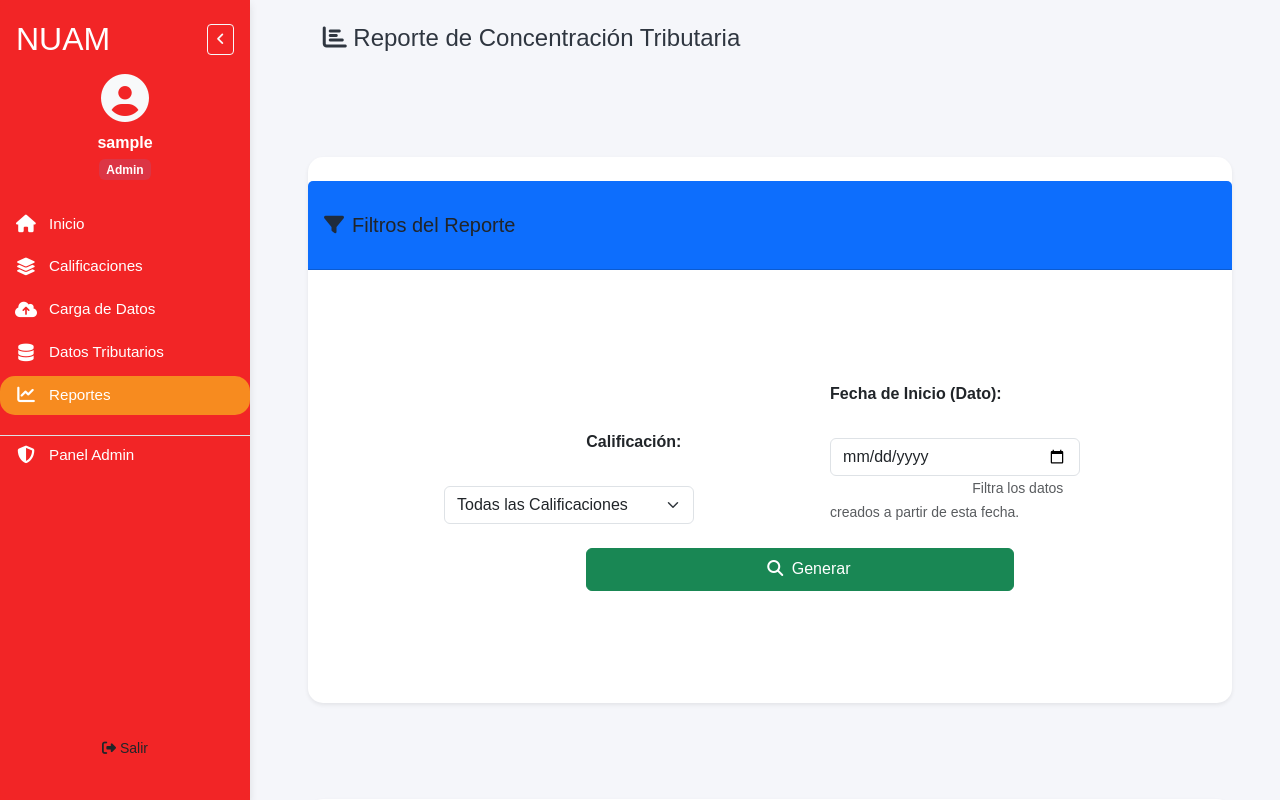
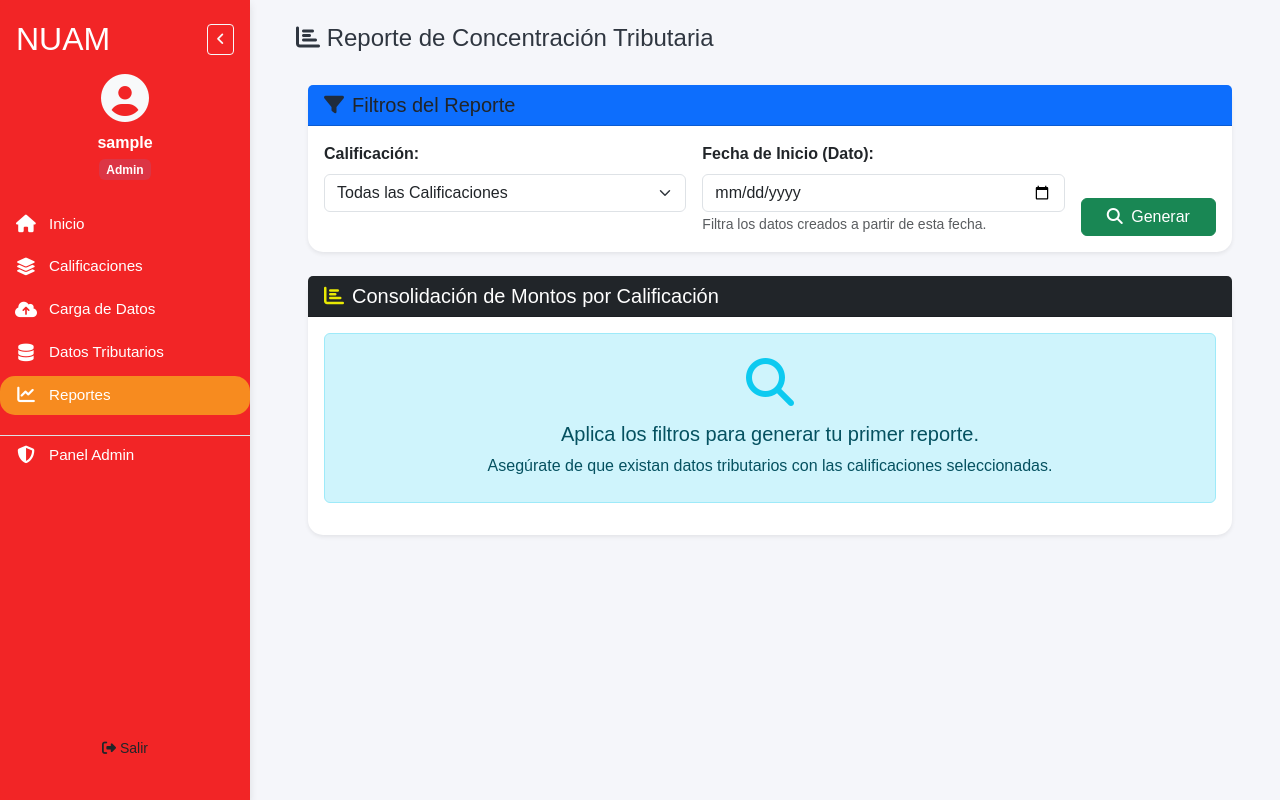
Before and after one commit to sbstn-00/NuamSoft, a Django app: page /reportes/ in a window 1280 px wide. Shown: the top 800 px of the page. Run offline with Django 5.2, Linux system fonts and the light colour scheme; the visitor is signed in with stand-in values (Sample User, id 1); data that the repository does not hold is empty.

Commit message:
reportes

```diff
--- a/ItemApp/templates/reportes.html
+++ b/ItemApp/templates/reportes.html
@@ -1,219 +1,409 @@
 {% extends 'dashboard_base.html' %}
+
 {% load static %}
 
+
+
 {% block dashboard_title %}
+
     Reportes Analíticos
+
 {% endblock %}
 
+
+
 {% block dashboard_page_title %}
+
     <i class="fas fa-chart-bar"></i> Reporte de Concentración Tributaria
+
 {% endblock %}
 
+
+
 {% block dashboard_content %}
+
 <div class="container-fluid">
+
     {% if messages %}
+
         {% for message in messages %}
+
             <div class="alert alert-{{ message.tags }} alert-dismissible fade show" role="alert">
+
                 {{ message }}
+
                 <button type="button" class="btn-close" data-bs-dismiss="alert" aria-label="Close"></button>
+
             </div>
+
         {% endfor %}
+
     {% endif %}
 
+
+
     <div class="row">
+
         <div class="col-lg-12 mb-4">
+
             <div class="card shadow-sm border-0">
+
                 <div class="card-header bg-primary text-white">
+
                     <h5 class="mb-0"><i class="fas fa-filter me-2"></i>Filtros del Reporte</h5>
-                </div>
-                <div class="card-body">
-                    <form method="GET" id="formReporte">
-                        {# NUEVO DISEÑO: UTILIZA D-FLEX PARA ALINEAR TODOS LOS ELEMENTOS EN UNA FILA #}
-                        <div class="d-flex flex-wrap align-items-end justify-content-start g-3">
 
-                            {# CALIFICACIÓN - Ancho fijo para campo de selección #}
-                            <div class="me-3" style="width: 250px;">
-                                <label for="id_clasificacion" class="form-label fw-semibold">Calificación:</label>
-                                <select name="clasificacion" id="id_clasificacion" class="form-select">
-                                    <option value="">Todas las Calificaciones</option>
-                                    {% for clas in clasificaciones_list %}
-                                        <option value="{{ clas.id }}" {% if clasificacion_seleccionada == clas.id|stringformat:"s" %}selected{% endif %}>
-                                            {{ clas.nombre }}
-                                        </option>
-                                    {% endfor %}
-                                </select>
                 </div>
 
-                            {# FECHA DE INICIO - Ancho fijo para campo de fecha #}
-                            <div class="me-3" style="width: 250px;">
-                                <label for="id_fecha_inicio" class="form-label fw-semibold">Fecha de Inicio (Dato):</label>
-                                <input type="date" name="fecha_inicio" id="id_fecha_inicio" class="form-control" value="{{ fecha_inicio_seleccionada|default:"" }}">
-                                <small class="text-muted">Filtra los datos creados a partir de esta fecha.</small>
+                <div class="card-body">
+
+                    <form method="GET" id="formReporte">
+
+                        <div class="row g-3">
+
+                            <div class="col-md-5">
+
+                                <label for="id_clasificacion" class="form-label fw-semibold">Calificación:</label>
+
+                                <select name="clasificacion" id="id_clasificacion" class="form-select">
+
+                                    <option value="">Todas las Calificaciones</option>
+
+                                    {% for clas in clasificaciones_list %}
+
+                                        <option value="{{ clas.id }}" {% if clasificacion_seleccionada == clas.id|stringformat:"s" %}selected{% endif %}>
+
+                                            {{ clas.nombre }}
+
+                                        </option>
+
+                                    {% endfor %}
+
+                                </select>
+
                             </div>
 
-                            {# BOTÓN GENERAR - Se alinea perfectamente con align-items-end #}
-                            <div class="mt-3 mt-sm-0">
-                                <button type="submit" class="btn btn-success" style="height: 43px; padding: 0 20px;">
-                                    <i class="fas fa-search me-1"></i> Generar
-                                </button>
-                            </div>
-                        </div>
-                    </form>
-                </div>
-            </div>
+
+
+                            <div class="col-md-5">
+
+                                <label for="id_fecha_inicio" class="form-label fw-semibold">Fecha de Inicio (Dato):</label>
+
+                                <input type="date" name="fecha_inicio" id="id_fecha_inicio" class="form-control" value="{{ fecha_inicio_seleccionada|default:"" }}">
+
+                                <small class="text-muted">Filtra los datos creados a partir de esta fecha.</small>
+
                             </div>
 
+
+
+                            <div class="col-md-2 d-flex align-items-end">
+
+                                <button type="submit" class="btn btn-success w-100">
+
+                                    <i class="fas fa-search me-1"></i> Generar
+
+                                </button>
+
+                            </div>
+
+                        </div>
+
+                    </form>
+
+                </div>
+
+            </div>
+
+        </div>
+
+
+
         <div class="col-lg-12">
+
             <div class="card shadow-sm border-0">
+
                 <div class="card-header bg-dark text-white">
+
                     <h5 class="mb-0" style="color: white !important;"><i class="fas fa-chart-bar me-2" style="color: yellow !important;"></i>Consolidación de Montos por Calificación</h5>
+
                 </div>
+
                 <div class="card-body">
 
+
+
                     {% if reporte_data %}
+
                         {# 1. GRÁFICO #}
-                        <div class="mb-5" id="chartContainer" style="height: 300px;">
-                            <canvas id="chartReporte"></canvas>
+
+                        <div class="mb-5" style="height: 300px;"> <canvas id="chartReporte"></canvas>
+
                         </div>
 
+
+
                         {# 2. TABLA DE DETALLES #}
+
                         <h6 class="fw-bold mt-4 mb-3"><i class="fas fa-table me-1"></i>Detalle Agrupado:</h6>
 
+
+
                         <div class="table-responsive">
+
                             <table class="table table-striped table-hover table-sm align-middle">
+
                                 <thead class="table-dark">
+
                                     <tr>
+
                                         <th>Calificación</th>
+
                                         <th class="text-end">Total Datos</th>
+
                                         <th class="text-end">Monto Total</th>
+
                                         <th class="text-end">Monto Promedio</th>
+
                                     </tr>
+
                                 </thead>
+
                                 <tbody>
+
                                     {% for item in reporte_data %}
+
                                         <tr>
+
                                             <td><span class="badge bg-primary">{{ item.clasificacion__nombre }}</span></td>
+
                                             <td class="text-end fw-semibold">{{ item.total_datos }}</td>
+
                                             <td class="text-end"><strong>${{ item.monto_total|floatformat:2|default:"0.00" }}</strong></td>
+
                                             <td class="text-end">${{ item.monto_promedio|floatformat:2|default:"0.00" }}</td>
+
                                         </tr>
+
                                     {% endfor %}
+
                                 </tbody>
+
                             </table>
+
                         </div>
+
                     {% else %}
+
                         <div class="alert alert-info text-center p-4">
+
                             <i class="fas fa-search fa-3x text-info mb-3"></i>
+
                             <h5 class="mb-2">Aplica los filtros para generar tu primer reporte.</h5>
+
                             <p class="mb-0">Asegúrate de que existan datos tributarios con las calificaciones seleccionadas.</p>
+
                         </div>
+
                     {% endif %}
 
-                </div>
-            </div>
-        </div>
-    </div>
+
+
                 </div>
 
-{# === BLOQUE JSON (VALOR PURO FLOAT) === #}
+            </div>
+
+        </div>
+
+    </div>
+
+</div>
+
+
+
+{# === AQUÍ ESTÁ LA CORRECCIÓN IMPORTANTE === #}
+
 <script id="json-reporte-data" type="application/json">
+
     [
+
         {% for item in reporte_data %}
+
         {
+
             "nombre": "{{ item.clasificacion__nombre|escapejs }}",
-            "monto_total": {{ item.monto_total|default:0.0 }}
+
+            {# Usamos stringformat:'f' para que salga 1200.50 (con punto) y no 1.200,50 (con coma) #}
+
+            "monto_total": {{ item.monto_total|default:0|stringformat:'f' }}
+
         }{% if not forloop.last %},{% endif %}
+
         {% endfor %}
+
     ]
+
 </script>
+
 {% endblock %}
 
+
+
 {% block scripts %}
+
 <script src="https://cdn.jsdelivr.net/npm/chart.js"></script>
+
 <script>
-const COLOR_BASE = ['#0d6efd', '#198754', '#ffc107', '#dc3545', '#0dcaf0', '#6f42c1'];
-
-function generateColors(count) {
-    const colors = [];
-    for(let i = 0; i < count; i++) {
-        colors.push(COLOR_BASE[i % COLOR_BASE.length]);
-    }
-    return colors;
-};
 
 document.addEventListener('DOMContentLoaded', function() {
-    const dataElement = document.getElementById('json-reporte-data');
-    const chartCanvas = document.getElementById('chartReporte');
-    const chartContainer = document.getElementById('chartContainer');
-
-    if (!dataElement || !chartCanvas) {
-        console.warn("Elemento JSON o Canvas no encontrado.");
-        return;
-    }
 
     try {
+
+        const dataElement = document.getElementById('json-reporte-data');
+
+        if (!dataElement) return;
+
+
+
         const rawReporteData = JSON.parse(dataElement.textContent.trim());
 
+
+
+
+
         const reporteData = rawReporteData.map(item => ({
+
             nombre: item.nombre,
+
             monto_total: parseFloat(item.monto_total) || 0
-        })).filter(item => item.monto_total > 0); // Solo datos con montos > 0
+
+        }));
+
+
+
 
 
         if (reporteData.length === 0) {
-            // Ocultar el contenedor del gráfico si no hay datos
-            if(chartContainer) chartContainer.style.display = 'none';
+
+            console.log("No hay datos para generar el gráfico.");
+
             return;
+
         }
 
+
+
         const labels = reporteData.map(item => item.nombre);
+
         const data = reporteData.map(item => item.monto_total);
+
+
+
+
+
+        const generateColors = (num) => {
+
+            const color_base = ['#0d6efd', '#198754', '#ffc107', '#dc3545', '#0dcaf0', '#6f42c1', '#f8f9fa'];
+
+            const colors = [];
+
+            for(let i = 0; i < num; i++) {
+
+                colors.push(color_base[i % color_base.length]);
+
+            }
+
+            return colors;
+
+        };
+
         const backgroundColors = generateColors(labels.length);
 
-        const ctx = chartCanvas.getContext('2d');
+
+
+        const ctx = document.getElementById('chartReporte').getContext('2d');
+
         new Chart(ctx, {
+
             type: 'bar',
+
             data: {
+
                 labels: labels,
+
                 datasets: [{
+
                     label: 'Monto Total ($)',
+
                     data: data,
+
                     backgroundColor: backgroundColors,
-                    borderColor: backgroundColors,
+
+                    borderColor: '#333',
+
                     borderWidth: 1
+
                 }]
+
             },
+
             options: {
+
                 responsive: true,
+
                 maintainAspectRatio: false,
+
                 scales: {
+
                     y: {
+
                         beginAtZero: true,
+
                         ticks: {
+
                             callback: function(value) {
-                                // Usamos el formato simple para evitar errores de inicialización
+
                                 return '$' + value.toLocaleString('es-CL');
+
                             }
+
                         }
+
                     }
+
                 },
+
                 plugins: {
+
                     legend: { display: false },
+
                     tooltip: {
+
                         callbacks: {
+
                             label: function(context) {
+
                                 return '$ ' + context.parsed.y.toLocaleString('es-CL');
+
                             }
+
                         }
+
                     }
+
                 }
+
             }
+
         });
+
     } catch (e) {
-        console.error("Error al inicializar Chart.js:", e);
-        // Si el script falla, mostramos un mensaje de error en el contenedor
-        if(chartContainer) chartContainer.innerHTML = '<div class="alert alert-danger p-3">Error al cargar el gráfico. Revise la consola (F12) para detalles técnicos.</div>';
+
+        console.error("Error al cargar Chart.js:", e);
+
     }
+
 });
+
 </script>
+
 {% endblock %}
```
Lines whose indentation alone changed are shown as unchanged.
